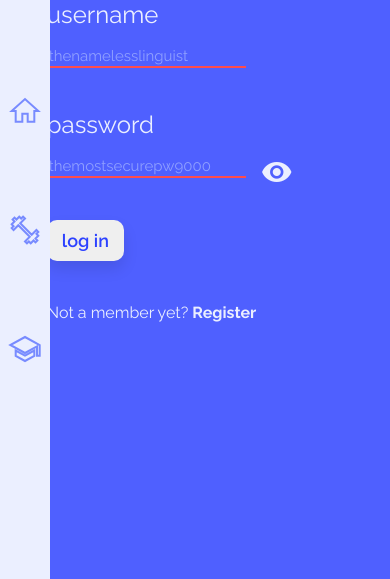
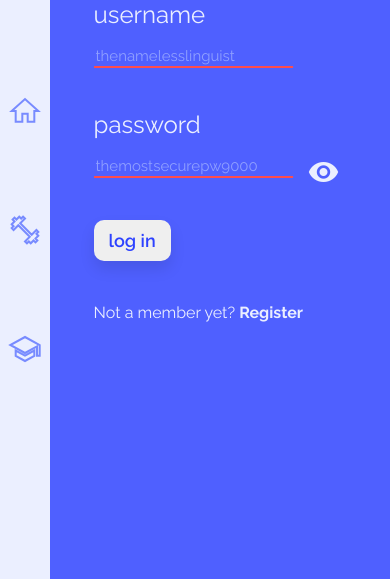
Before and after one commit to mielikuvitus/SoundsFinnish, a Flask app: page / in a window 390 px wide. Shown: the part 198-777 px from the top of the page. Run offline with Flask 2, Linux system fonts and the light colour scheme; data that the repository does not hold is empty.

Commit message:
styles fix

```diff
--- a/static/styles.css
+++ b/static/styles.css
@@ -464,7 +464,7 @@ body {
     }
 
     .content {
-        padding-left: 6vw;
+        padding-left: 18vw;
         flex-direction: column;
     }
 
```
